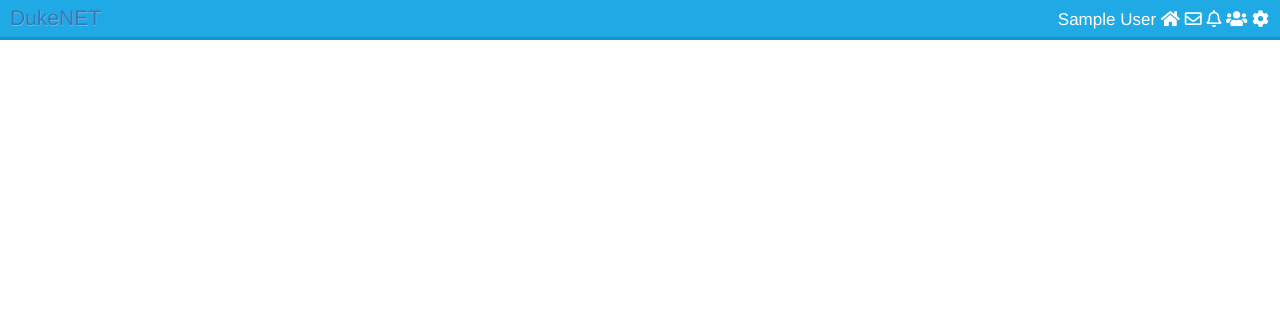
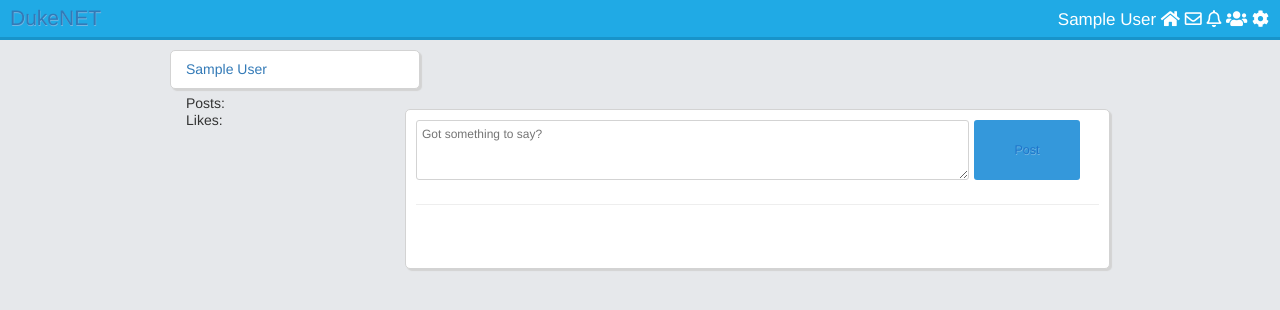
Before and after one commit to sandalu95/dukeNET-social-media, a PHP site: page / in a window 1280 px wide. Shown: the top 310 px of the page. Run offline with PHP 8.4, Linux system fonts and the light colour scheme; the visitor is signed in with stand-in values (Sample User, id 1); tables that the repository leaves empty or names only in its code hold one stand-in row (values such as "Sample post"); data that the repository does not hold is empty; some libraries are stand-ins or nearby versions.

Commit message:
Index page-user details+post area

```diff
--- a/assets/css/style.css
+++ b/assets/css/style.css
@@ -1,5 +1,6 @@
 body{
 	line-height: 17px;
+	background-color: #E6E8EB;
 }
 
 .top_bar{
@@ -10,6 +11,8 @@
 	border-bottom: 0.25em solid #1894ca;
 	margin:0 0 10px 0;
 	display: inline-flex;
+	position: fixed;
+	z-index: 10;
 }
 
 .logo a{
@@ -42,3 +45,82 @@
 	border-bottom: 7px solid #e67e22;
 	color: #FFFFFF;
 }
+
+.wrapper{
+	margin: 0 auto;
+	top: 50px;
+	position: relative;
+	padding: 0 10px;
+	width: 75%;
+	min-width: 950px;
+}
+
+.column{
+	background-color: #FFFFFF;
+	padding: 10px;
+	border:1px solid #D3D3D3;
+	border-radius: 5px;
+	box-shadow: 2px 2px 1px #D3D3D3;
+	z-index: -1;
+}
+
+.user_details{
+	width: 250px;
+	float: left;
+	margin-bottom: 20px;
+}
+
+.user_details_left_right{
+	width: 125px;
+	display: inline-block;
+	position: absolute;
+}
+
+.user_details img{
+	height:125px;
+	border-radius: 5px;
+	margin-right: 5px;
+}
+
+.main_column{
+	float: right;
+	width: 75%;
+	z-index: -1;
+	min-height: 160px;
+}
+
+.post_form{
+	width: 100%;
+}
+
+.post_form textarea{
+	width: 81%;
+	height: 60px;
+	border-radius: 3px;
+	margin-right: 5px;
+	border:1px solid #D3D3D3;
+	font-size: 12px;
+	padding: 5px;
+}
+
+textarea:focus{
+	outline: 0;
+}
+
+.post_form input[type="submit"]{
+	width: 11%;
+	height: 60px;
+	border:none;
+	border-radius: 3px;
+	background-color: #3498db;
+	color: #1E75CA;
+	text-shadow: #73B6E2 0.5px 0.5px 0px;
+	font-size: 90%;
+	position: absolute;
+	outline: 0;
+	margin: 0;
+}
+
+.post_form input[type="submit"]:active{
+	padding: 5px 4px 5px 4px;
+}
--- a/includes/form_handlers/register_handler.php
+++ b/includes/form_handlers/register_handler.php
@@ -89,9 +89,9 @@
 			//Profile picture assignment
 			$rand=rand(1,2);//Random number 1 and 2
 			if($rand==1)
-				$profile_pic="assets\images\profile_pics\defaults\my_avatar.png";
+				$profile_pic="assets\images\profile_pics\defaults\head_turqoise.png";
 			else if($rand==2)
-				$profile_pic="assets\images\profile_pics\defaults\my_avatar.png";
+				$profile_pic="assets\images\profile_pics\defaults\head_pete_river.png";
 			$query=mysqli_query($con,"INSERT INTO users VALUES('','$myname','$username',$year,$month,'$owner','$email','$pass','$date','$profile_pic','0','0','no',',')");
 			array_push($error_array,"<span style='color:#14C800;'>You are all set! Go ahead and login!</span><br>");
 
--- a/includes/header.php
+++ b/includes/header.php
@@ -52,3 +52,5 @@
 			</a>
 		</nav>
 	</div>
+
+	<div class="wrapper">
--- a/index.php
+++ b/index.php
@@ -1,8 +1,30 @@
 <?php
 	include ("includes/header.php");
 ?>
-	<div class="user_details column">
-		<a href="#"> <img src="<?php echo $user['profile_pic'];?>"></a>
+		<div class="user_details column">
+			<a href="#"> <img src="<?php echo $user['profile_pic'];?>"></a>
+			<div class="user_details_left_right">
+				<a href="#">
+				<?php
+					echo $user['my_name'];
+				?>
+				</a>
+				<br>
+				<br>
+				<?php
+					echo "Posts: ".$user['num_posts']."<br>";
+					echo "Likes: ".$user['num_likes'];
+				?>
+			</div>
+		</div>
+		<div class="main_column column">
+			<form class="post_form" action="index.php" method="POST">
+				<textarea name="post_text" id="post_text" placeholder="Got something to say?"></textarea>
+				<input type="submit" name="post" id="post_button" value="Post">
+				<hr>
+			</form>
+		</div>
+
 	</div>
 </body>
 </html>
```
Also changed, not shown: assets/images/profile_pics/defaults/head_alizarin.png (added), assets/images/profile_pics/defaults/head_amethyst.png (added), assets/images/profile_pics/defaults/head_belize_hole.png (added), assets/images/profile_pics/defaults/head_carrot.png (added), assets/images/profile_pics/defaults/head_deep_blue.png (added), assets/images/profile_pics/defaults/head_emerald.png (added), assets/images/profile_pics/defaults/head_green_sea.png (added), assets/images/profile_pics/defaults/head_nephritis.png (added), assets/images/profile_pics/defaults/head_pete_river.png (added), assets/images/profile_pics/defaults/head_pomegranate.png (added), assets/images/profile_pics/defaults/head_pumpkin.png (added), assets/images/profile_pics/defaults/head_red.png (added), assets/images/profile_pics/defaults/head_sun_flower.png (added), assets/images/profile_pics/defaults/head_turqoise.png (added), 2 more files.
